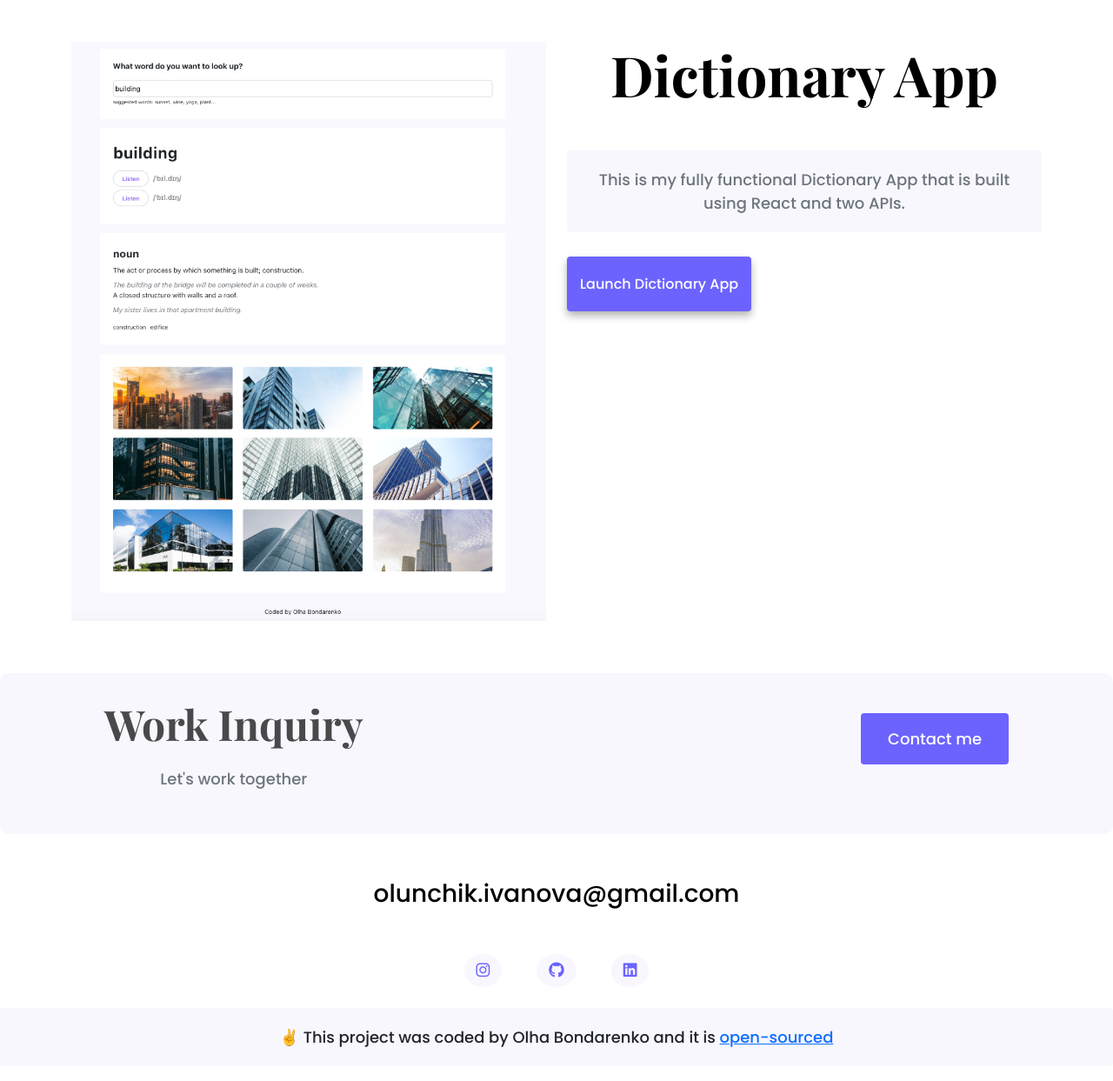
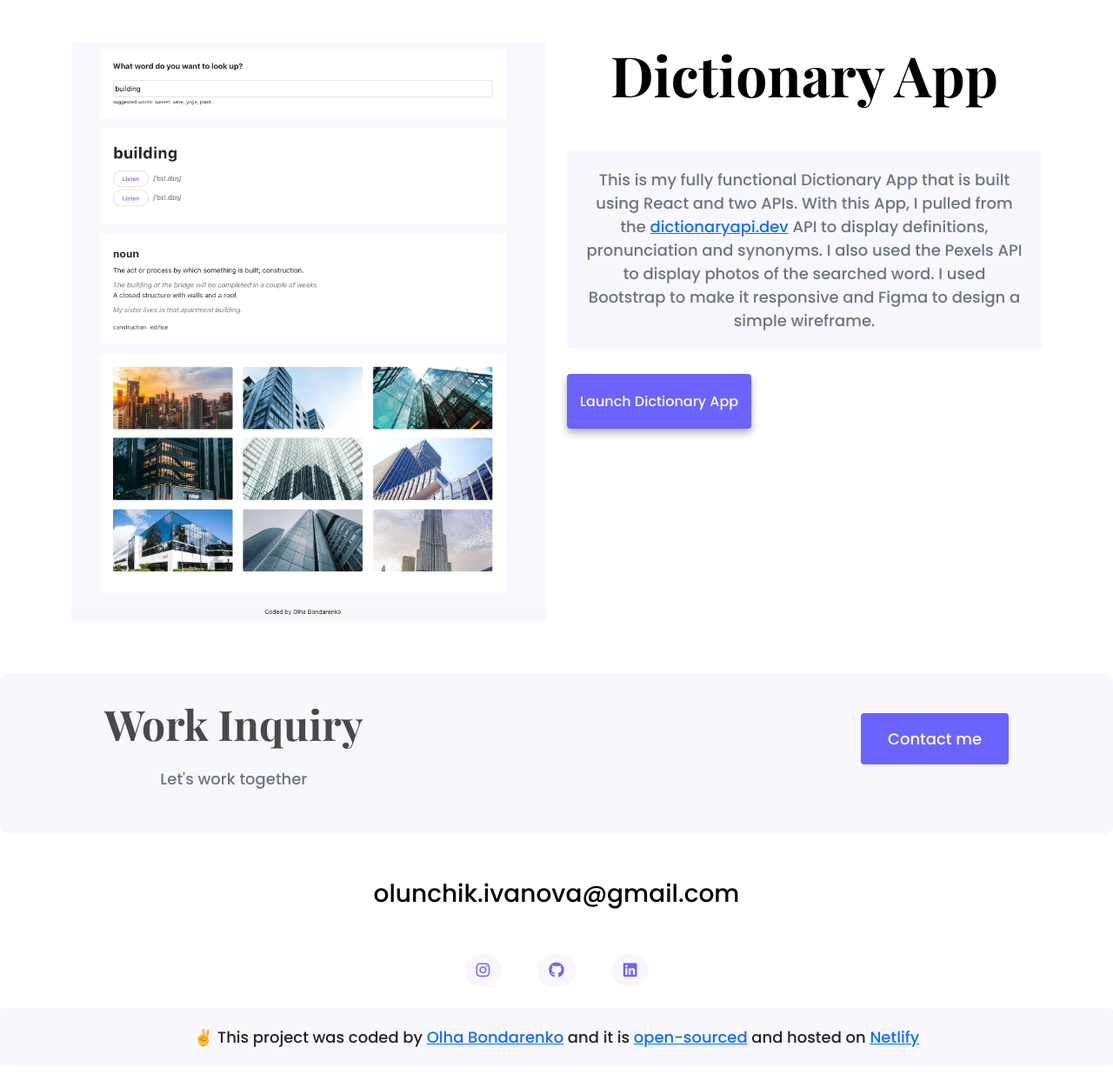
Before and after one commit to Olha1990/homepage-project, a plain HTML site: page index.html in a window 1280 px wide. Shown: the part 2201-3444 px from the top of the page at 87% size. Drawn offline with nearby package versions, Linux system fonts and the light colour scheme.

Commit message:
Updated index.html

```diff
--- a/index.html
+++ b/index.html
@@ -110,7 +110,7 @@
           <div class="project-description">
             <h2 class="mb-5">Dictionary App</h2>
             <p class="mb-5 text-muted">
-              This is my fully functional Dictionary App that is built using React and two APIs.
+              This is my fully functional Dictionary App that is built using React and two APIs. With this App, I pulled from the <a href="https://dictionaryapi.dev" target="_blank" title="Github Profile">dictionaryapi.dev</a> API to display definitions, pronunciation and synonyms. I also used the Pexels API to display photos of the searched word. I used Bootstrap to make it responsive and Figma to design a simple wireframe.
             </p>
             <a href="https://astounding-brigadeiros-60efe1.netlify.app" class="primary-link" title="Dictionary Project">Launch Dictionary App</a>
           </div>
@@ -142,8 +142,8 @@
     <i class="fa-brands fa-linkedin"></i>
     </a>
   </div>
-  <p class="text-center mt-4">✌️ This project was coded by Olha Bondarenko and it is
-    <a href="https://github.com/Olha1990/homepage-project" target="_blank" title="Github Profile">open-sourced</a>
+  <p class="text-center mt-4">✌️ This project was coded by <a href="https://www.shecodes.io/graduates/52615-olha-bondarenko" target="_blank" title="SheCodes Profile">Olha Bondarenko</a> and it is
+    <a href="https://github.com/Olha1990/homepage-project" target="_blank" title="Github Profile">open-sourced</a> and hosted on <a href="https://stellular-shortbread-5f4880.netlify.app" target="_blank" title="Netlify link">Netlify</a>
   </p>
 </footer>
 </div>
```
